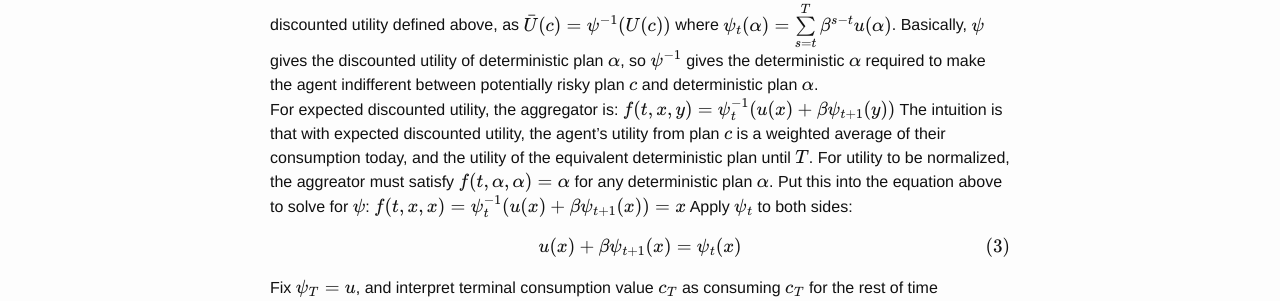
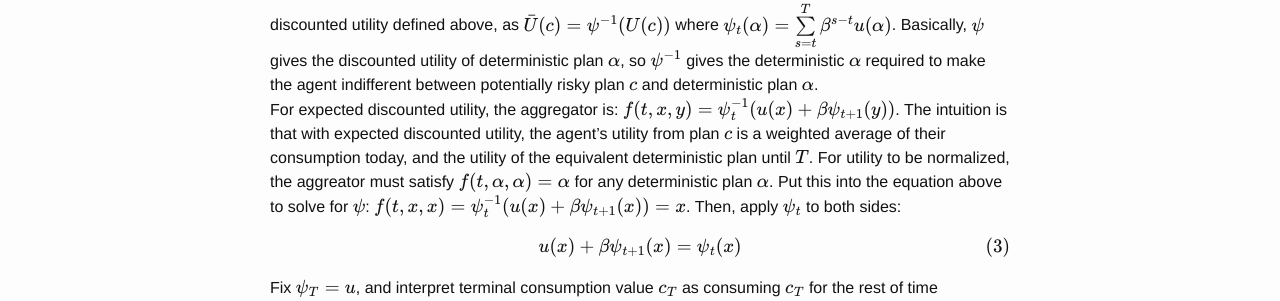
Before and after one commit to mcsammon/mcsammon.github.io, a Jekyll site: the page built from _posts/2016-11-9-euru.markdown, in a window 1280 px wide. Shown: the part 1010-1311 px from the top of the page. Built offline with Jekyll 4.4.1, drawn with Linux system fonts in a browser that asks for light colours; formulas are drawn with MathJax 3; comment, search, counter and statistics services are not loaded.

Commit message:
final fix

```diff
--- a/_posts/2016-11-9-euru.markdown
+++ b/_posts/2016-11-9-euru.markdown
@@ -21,11 +21,10 @@ U(Plan 1) = \sum\limits_{t=0}^T \beta^t \frac{u_t(1)+u_t(0)}{2}= U(Plan 2)
 The only way to even partially separate preferences for smoothing over time, and preferences for smoothing across states is to use recursive utility (see Skiadas 2009 for a complete proof - this is an if and only if relationship).
 Recursive utility has two ingredients, the aggregator, which determines preferences over deterministic plans (time smoothing) $$f(t,c_t,\upsilon_t \left(U_{t+1}(c)\right))$$ and the conditional certainty equivalent $$\upsilon_t(c)$$ (state smoothing). The steps below formulate expected discounted utility as recursive utility.
 For simplicity, drop the dependence of all functions on time, so we can remove all the subscript $$t$$'s.  Now, propose a desirable property for the utility function - normalization.  Consider any deterministic plan $$\alpha$$, then a utility is normalized if $$\bar{U}(\alpha)=\alpha$$.   Normalize utility $$U$$, the expected discounted utility defined above, as $$\bar{U}(c)=\psi^{-1}(U(c))$$ where $$\psi_t(\alpha)=\sum\limits_{s=t}^T \beta^{s-t} u(\alpha)$$.  Basically, $$\psi$$ gives the discounted utility of deterministic plan $$\alpha$$, so $$\psi^{-1}$$ gives the deterministic $$\alpha$$ required to make the agent indifferent between potentially risky plan $$c$$ and deterministic plan $$\alpha$$.
-For expected discounted utility, the aggregator is: $$ f(t,x,y)=\psi^{-1}_t (u(x)+\beta \psi_{t+1}(y))$$
+For expected discounted utility, the aggregator is: $$ f(t,x,y)=\psi^{-1}_t (u(x)+\beta \psi_{t+1}(y))$$.
 The intuition is that with expected discounted utility, the agent's utility from plan $$c$$ is a weighted average of their consumption today, and the utility of the equivalent deterministic plan until $$T$$.
 For utility to be normalized, the aggreator must satisfy $$f(t,\alpha,\alpha)=\alpha$$ for any deterministic plan $$\alpha$$.  Put this into the equation above to solve for $$\psi$$:
-$$f(t,x,x)=\psi_t^{-1}( u(x) + \beta \psi_{t+1}(x)) = x$$
-Apply $$\psi_t$$ to both sides:
+$$f(t,x,x)=\psi_t^{-1}( u(x) + \beta \psi_{t+1}(x)) = x$$.  Then, apply $$\psi_t$$ to both sides:
 \begin{equation}
 u(x) + \beta \psi_{t+1} (x) = \psi_t(x)
 \end{equation}
```
